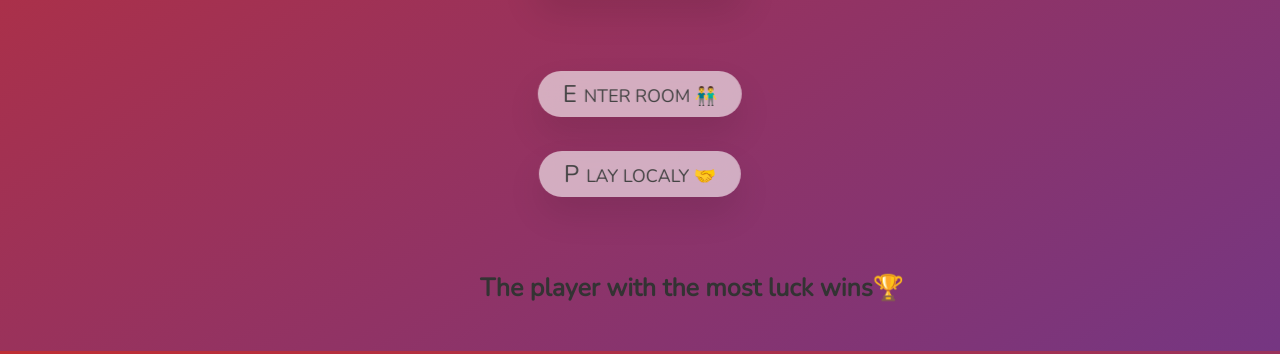
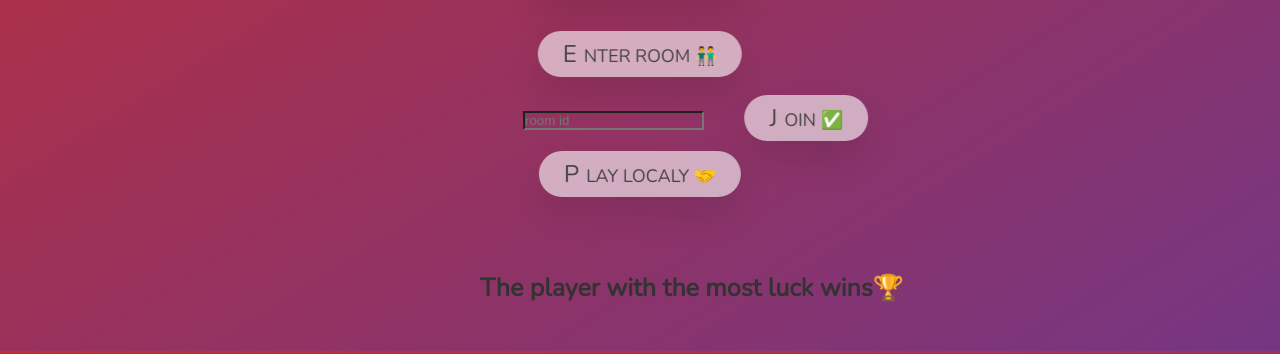
Before and after one commit to The-Zagy/lucky-game, a plain HTML site: page landing.html in a window 1280 px wide. Both pictures are taken after a click on the button "ENTER ROOM 👬". Shown: the part 449-803 px from the top of the page. Drawn offline with nearby package versions, Linux system fonts and the light colour scheme.

Commit message:
modifing landing page and crating a js file for it
creating the functionality of the play locally button, and adding a field to allow the second player to add an ID to join a room with the first player

```diff
--- a/landing.html
+++ b/landing.html
@@ -11,17 +11,22 @@
 <link href="https://fonts.googleapis.com/css2?family=Montserrat:ital,wght@0,400;0,900;1,400;1,900&family=Poppins:ital,wght@0,400;0,500;0,600;1,400;1,500&family=Press+Start+2P&family=Roboto&family=Source+Sans+Pro&display=swap" rel="stylesheet">
     <title>lucky game</title>
   </head>
+  <body>
   <section>
 <div>
 <h2 class=" father">
     welcome to
 </h2>
 <h1 class="child"> lucky <span> game</span> 🎲</h1>
-<button class="btn btn-create"> create room 🚥</button>
+<button class="btn btncreate"> create room 🚥</button>
 
-<button class="btn btn-join"> enter room 👬</button>
+<button class="btn btnjoin"> enter room 👬</button>
+<input type="text" placeholder="room id" class="roomid hidden" >
+<button class="btn btnsubmit hidden" > join ✅</button>
+<button class="btn btnlocal" onclick="play_local();"> play localy 🤝</button>
 
-<button class="btn btn-local"> play localy 🤝</button>
 <h3 class="text">The player with the most luck wins🏆</h3>
 </div>
   </section>
+<script src="landing.js"></script>
+</body>
--- /dev/null
+++ b/landing.js
@@ -0,0 +1,20 @@
+let btnlocal= document.querySelector(".btnlocal")
+let btnjoin= document.querySelector(".btnjoin")
+let btnsubmit= document.querySelector(".btnsubmit")
+let roomid=document.querySelector(".roomid")
+let  btncreate=document.querySelector(".btncreate")
+///////////////////////////////////////////////////
+function play_local(){
+    location.href="index.html"
+}
+///////////////////////////////////////////////////
+btnjoin.addEventListener('click',function(){
+roomid.classList.remove("hidden")
+btnsubmit.classList.remove("hidden")
+
+})
+btncreate.addEventListener('click',function(){
+
+
+
+})
--- a/style.css
+++ b/style.css
@@ -199,16 +199,16 @@ color: bisque;
 .child span{
   color:cadetblue
 }
-.btn-create{
+.btncreate{
   position: absolute;
  top: 50%;
 }
 
-.btn-join{
+.btnjoin{
   position: absolute;
- top: 65%;
+ top: 60%;
 }
-.btn-local{
+.btnlocal{
   position: absolute;
  top: 75%;
 }
@@ -219,6 +219,17 @@ color: bisque;
   top: 90%;
   left: 37.5%;
   right: 25%;
+}
+.roomid{
+  position: absolute;
+right: 45%;
+  top:70%;
+  background-color: transparent;
+}
+.btnsubmit{
+  position: absolute;
+left: 63%;
+    top:68%;
 }
 @media screen and (min-width: 0) and (max-width: 600px){
 html{
```
